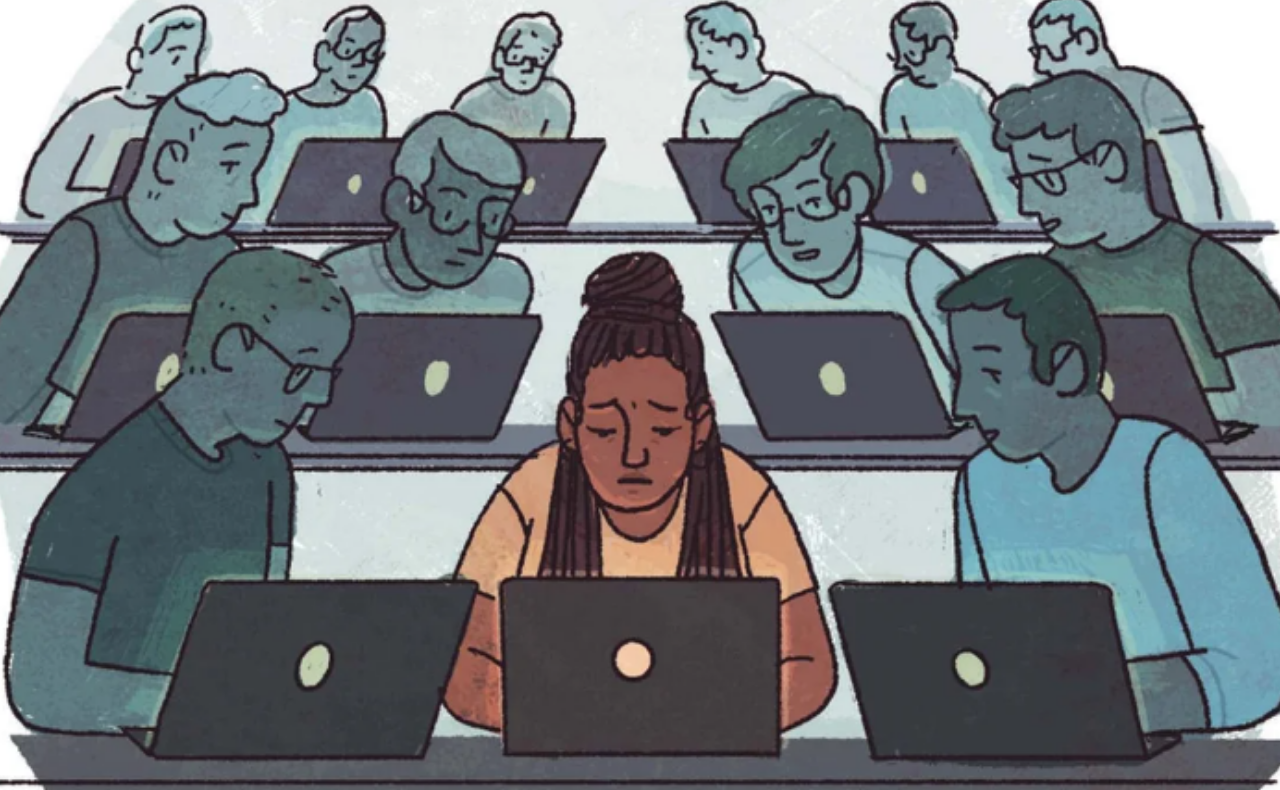
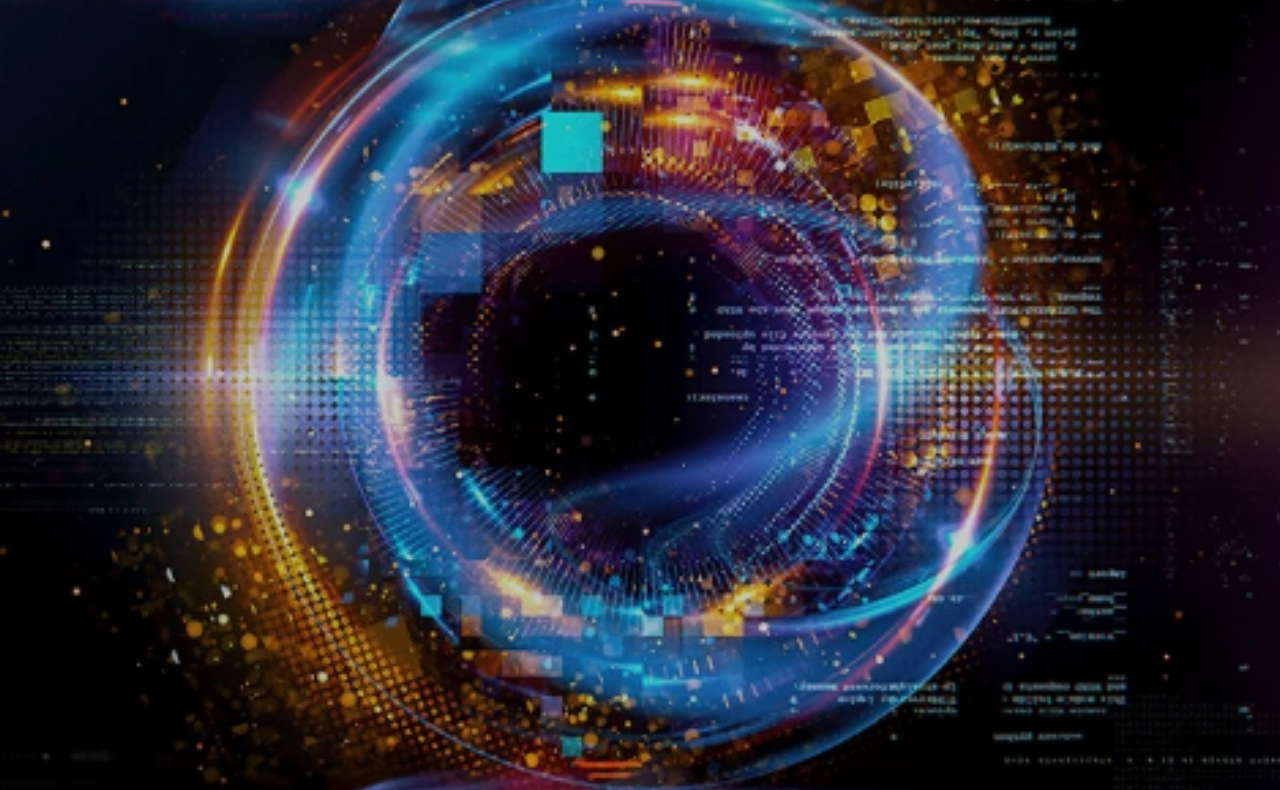
Before and after one commit to Bityana/Bityana-Yishak, a plain HTML site: page index.html in a window 1280 px wide. Shown: the part 103-893 px from the top of the page. Drawn offline with Linux system fonts and the light colour scheme.

Commit message:
Update style.css

```diff
--- a/style.css
+++ b/style.css
@@ -16,7 +16,7 @@ body{
 #header{
     width: auto;
     height: 120vh;
-    background-image: url(image/homepagebg.png);
+    background-image: url(image/Homepage.png);
     background-size: cover;
     background-position: center;
 
```
